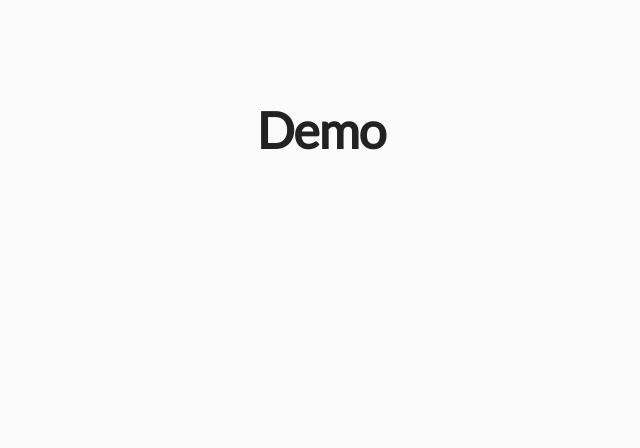
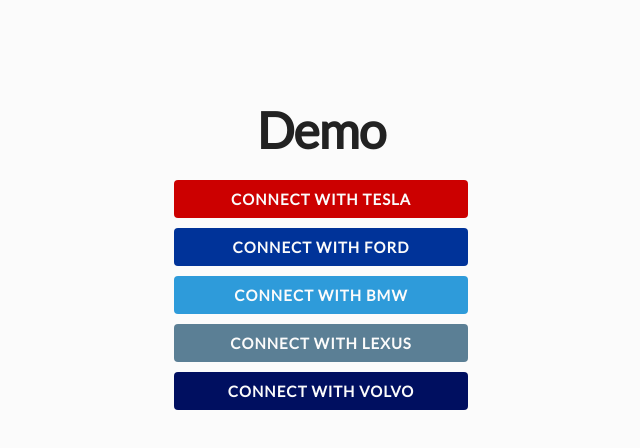
Before and after one commit to smartcar/javascript-sdk, a website: page demo/index.html in a window 1280 px wide. Shown: the whole page, without its empty margins (319-959 px from the left). Drawn offline with nearby package versions, Linux system fonts and the light colour scheme; files that its build step writes are made by us from their sources.

Commit message:
Fix demo

```diff
--- a/demo/index.html
+++ b/demo/index.html
@@ -47,16 +47,13 @@
         clientId: 'ab3f8354-49ed-4670-8f53-e8300d65b387',
         redirectUri: 'http://localhost:5000/callback',
         scope: ['read_vehicle_info', 'read_odometer'],
-        selector: 'smartcar-buttons',
         grantType: 'token',
         callback: function() {
           window.location.reload();
         }
       });
 
-      Smartcar.generateButtons(function() {
-        console.log('buttons generated');
-      });
+      Smartcar.generateButtons('smartcar-buttons');
     </script>
   </body>
 </html>
```
